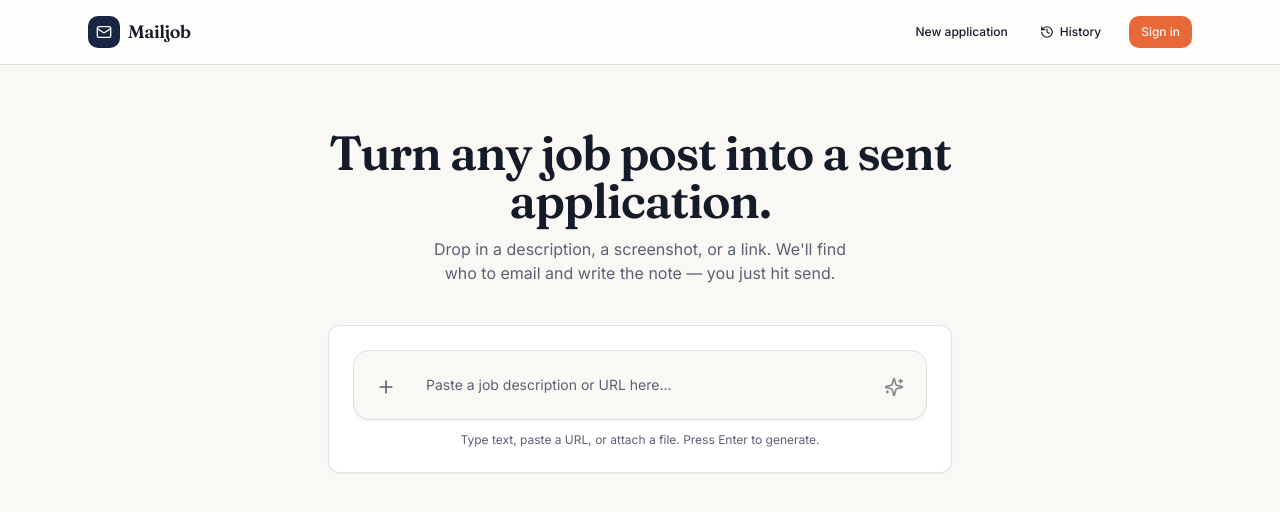
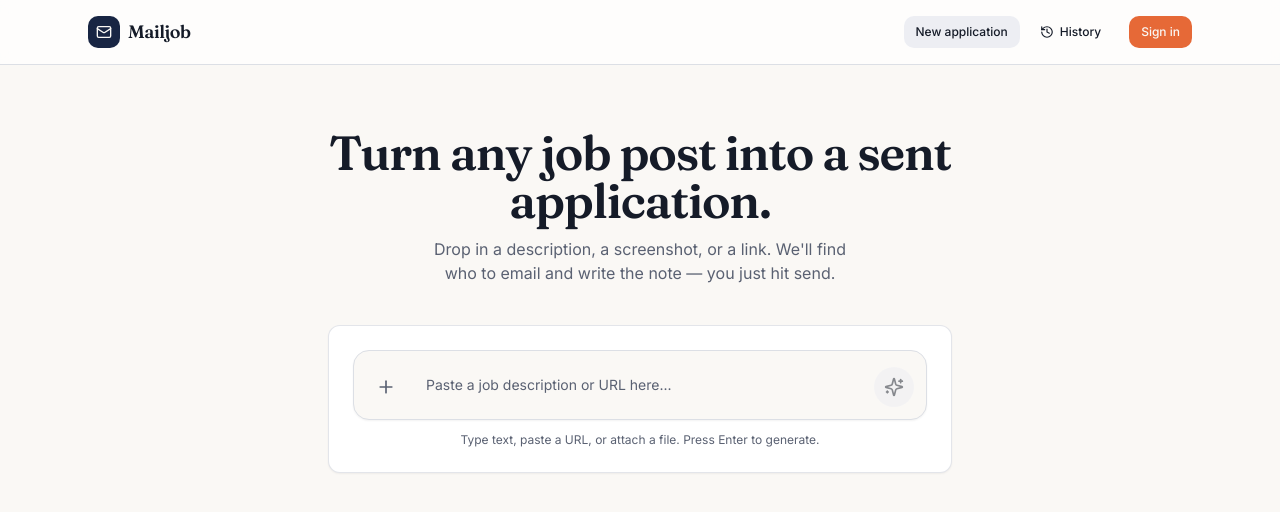
Before and after one commit to daminisingh-9761/SendEmail_fe, a React (Vite) app: page / in a window 1280 px wide. Shown: the top 512 px of the page. Built offline with nearby package versions, Linux system fonts and the light colour scheme; no server answers.

Commit message:
final icon code

```diff
--- a/dev-dist/sw.js
+++ b/dev-dist/sw.js
@@ -78,7 +78,7 @@ define(['./workbox-7e5eb42b'], (function (workbox) { 'use strict';
    */
   workbox.precacheAndRoute([{
     "url": "index.html",
-    "revision": "0.ll93in85rr"
+    "revision": "0.k6r2ko6tq3o"
   }], {});
   workbox.cleanupOutdatedCaches();
   workbox.registerRoute(new workbox.NavigationRoute(workbox.createHandlerBoundToURL("index.html"), {
--- a/src/components/ui/button.tsx
+++ b/src/components/ui/button.tsx
@@ -8,6 +8,7 @@ const buttonVariants = cva(
     variants: {
       variant: {
         default: "bg-primary text-primary-foreground hover:bg-primary/90",
+        secondary: "bg-secondary text-secondary-foreground hover:bg-secondary/80",
         accent: "bg-accent text-accent-foreground hover:bg-accent/90",
         outline: "border border-border bg-transparent hover:bg-secondary",
         ghost: "hover:bg-secondary",
--- a/src/types/index.ts
+++ b/src/types/index.ts
@@ -23,6 +23,7 @@ export type ApplicationStatus =
   | "failed";
 
 export type ExtractedJob = {
+  id: string;
   jobTitle: string;
   company: string;
   location?: string;
```
Also changed, not shown: 1 other file (tests, documents, lock files or other folders).
